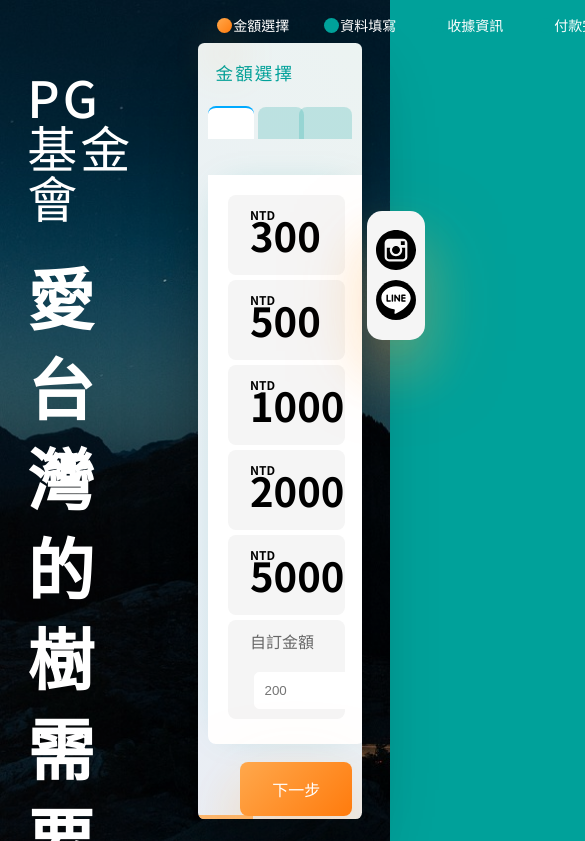
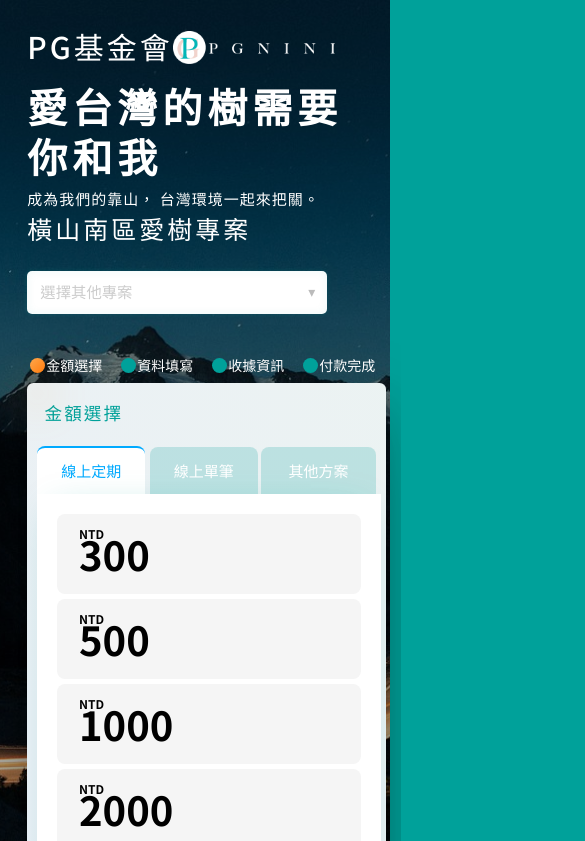
Before and after one commit to christinehuang/henfu, a plain HTML site: page index.html in a window 390 px wide. Shown: the top 841 px of the page, 585 px wide, since content can reach past the window. Drawn offline with nearby package versions, Linux system fonts and the light colour scheme.

Commit message:
手機版完成＋overflow:scroll修正

```diff
--- a/css/style.css
+++ b/css/style.css
@@ -156,8 +156,17 @@ body {
     padding-left: 11%;
     z-index: 2;
 }
-
+.left h1 img{
+    width: 50%;
+    height: auto;
+}
 .left h1 {
+    display: -webkit-inline-flex;
+    /* Safari */
+    display: -ms-inline-flex;
+    /* IE10 */
+    display: inline-flex;
+    flex-direction: row;
     font-size: 50px;
     margin-bottom: 30px;
     color: #FFF;
@@ -520,7 +529,7 @@ article header {
 
 .pure-steps .pure-steps_group {
     position: relative;
-    height: 70vh;
+    height: 85vh;
     min-height: 36em;
     border-radius: .4em;
     overflow: hidden;
@@ -536,10 +545,6 @@ article header {
     position: relative;
     height: 100%;
 }
-.pure-steps .pure-steps_group .step-top{
-        overflow-y: scroll;
-        overflow-x: hidden;
-    }
 
 .pure-steps .pure-steps_group .pure-steps_group-step {
     /*display: none;*/
@@ -1017,6 +1022,9 @@ box-shadow: 0px 0px 43px -8px rgba(0,161,154,0.36);
     opacity: 1;
     -webkit-transform: translate(0);
     transform: translate(0);
+    overflow-x: hidden;
+    overflow-y: scroll;
+    height: 88vh;
 }
 
 .pure-steps .pure-steps_radio:nth-child(4):checked~.pure-steps_group {
@@ -1597,18 +1605,135 @@ box-shadow: 0px 0px 43px -8px rgba(0,161,154,0.36);
 }
 
 @media screen and (max-width: 800px) {
+    .container-full {
+    display: -webkit-flex;
+    display: -ms-flex;
+    display: flex;
+    flex-direction: column;
+    height: 160vh;
+}
+    .left {
+    flex-direction: column;
+    justify-content: space-start;
+    width: 100%;
+    padding-top: 4%;
+    padding-right: 3%;
+    padding-bottom: 10%;
+    padding-left: 0%;
+    position: relative;
+    z-index: 2;
+}
+.left h1 {
+    font-size: 30px;
+    margin-bottom: 17px;
+    color: #FFF;
+    letter-spacing: 3px;
+    padding-top: 10px;
+    font-weight: 500;
+}
+
+.left h2 {
+    font-size: 40px;
+    color: #FFF;
+    letter-spacing: 5px;
+    font-weight: 600;
+    line-height: 50px;
+}
+
+.left h5 {
+    font-size: 15px;
+    color: #FFF;
+    letter-spacing: 1px;
+    font-weight: 400;
+    padding-top: 10px;
+}
+
+.left h3 {
+    font-size: 25px;
+    color: #FFF;
+    letter-spacing: 3px;
+    font-weight: 500;
+    padding-top: 10px;
+}
+.right {
+    flex-direction: row;
+    justify-content: space-around;
+    width: 100%;
+    padding-left: 0;
+    z-index: 2;
+}
+#tab1:checked~#content1, #tab2:checked~#content2, #tab3:checked~#content3, #tab4:checked~#content4 {
+    display: block;
+    opacity: 1;
+    position: absolute;
+    top: 58px;
+}
+.pure-steps {
+    display: inline-block;
+    width: 82vw;
+}
     .price label {
-        font-size: 0;
+        font-size: 15px;
     }
 
     .price label:before {
         margin: 0;
         font-size: 18px;
     }
+    .step-txt li {
+    width: 83px;
+    margin-right: 0px;
+    margin-left: 8px;
+   }
+   .share {
+    position: absolute;
+    top: 160%;
+    padding: 9px;
+    left: 88%;
+    padding-bottom: 110px;
+   }
+   main{
+    height: auto;
+    max-height: 580px;
+   }
+   .foot-top {
+    flex-direction: column;
+   }
+   .foot-top-middle {
+    display: inline-block;
+    color: #FFF;
+    width: 100%;
+    margin-bottom: 40px;
+   }
+   .foot-top-right {
+    display: inline-block;
+    color: #FFF;
+    width: 100%;
+    height: auto;
+   }
+   .foot-bottom {
+    flex-direction: column;
+   }
+   .foot-bottom p {
+    font-size: 14px;
+    line-height: 21px;
+   }
+   .foot-top-left {
+    width: 100%;
+    text-align: center;
+  }
 }
 
 @media screen and (max-width: 500px) {
+    .pure-steps {
+    display: inline-block;
+    width: 92vw;
+    margin: 0 auto;
+}
     .price label {
         padding: 15px;
     }
-}
+    .pure-steps .pure-steps_group .pure-steps_group-step .pure-steps_group-step_item {
+    padding: 0 1em 1em;
+}
+}
--- a/index.html
+++ b/index.html
@@ -22,7 +22,7 @@
     <div class="container-full" style="background-image: url(images/cover2.jpg);">
         <!--專案背景圖若沒有上傳，就按照預設底色-->
         <div class="left">
-            <h1>PG基金會</h1>
+            <h1>PG基金會 <img src="images/logo-w.png" alt=""></h1>
             <!--該會名稱或logo-->
             <h2>愛台灣的樹需要你和我</h2>
             <!--專案標題-->
@@ -269,7 +269,7 @@
                                                 <div class="pay-txt">
                                                     <ul class="accordion">
                                                         <li>
-                                                            <span></span><a>收款/回饋說明</a>
+                                                            <span></span><a>回饋/收款說明</a>
                                                             <p>500以上<br>回饋：日曆一本。<br>2000以上<br>回饋：日曆一本＋熊熊娃娃。<br>3000以上<br>回饋：日曆一本＋熊熊娃娃＋團體T-shirt。<br>
                                                                 <img src="images/cover.jpg" alt="">
                                                                 線上刷卡為PayNow科技系統。資料以SSL加密保護，卡號不會留存本站，請安心使用。</p>
--- a/js/accordion.js
+++ b/js/accordion.js
@@ -1,7 +1,5 @@
  (function($) {
     $('.accordion > li:eq(0) a').addClass('active').next().slideDown();
-    $('.accordion > li:eq(1) a').addClass('active').next().slideDown();
-    $('.accordion > li:eq(2) a').addClass('active').next().slideDown();
 
     $('.accordion a').click(function(j) {
         var dropDown = $(this).closest('li').find('p');
```
